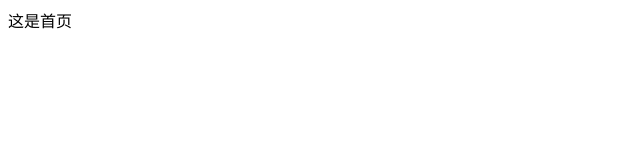
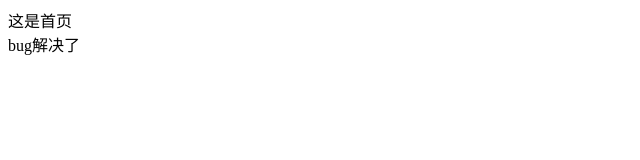
Before and after one commit to zhaowei-li/first, a plain HTML site: page index.html in a window 1280 px wide. Shown: the whole page, without its empty margins (0-640 px from the left). Drawn offline with Linux system fonts and the light colour scheme.

Commit message:
bug解决了

```diff
--- a/index.html
+++ b/index.html
@@ -10,6 +10,7 @@
 
 <body>
     <div>这是首页</div>
+    <div>bug解决了</div>
 </body>
 
 </html>
```
